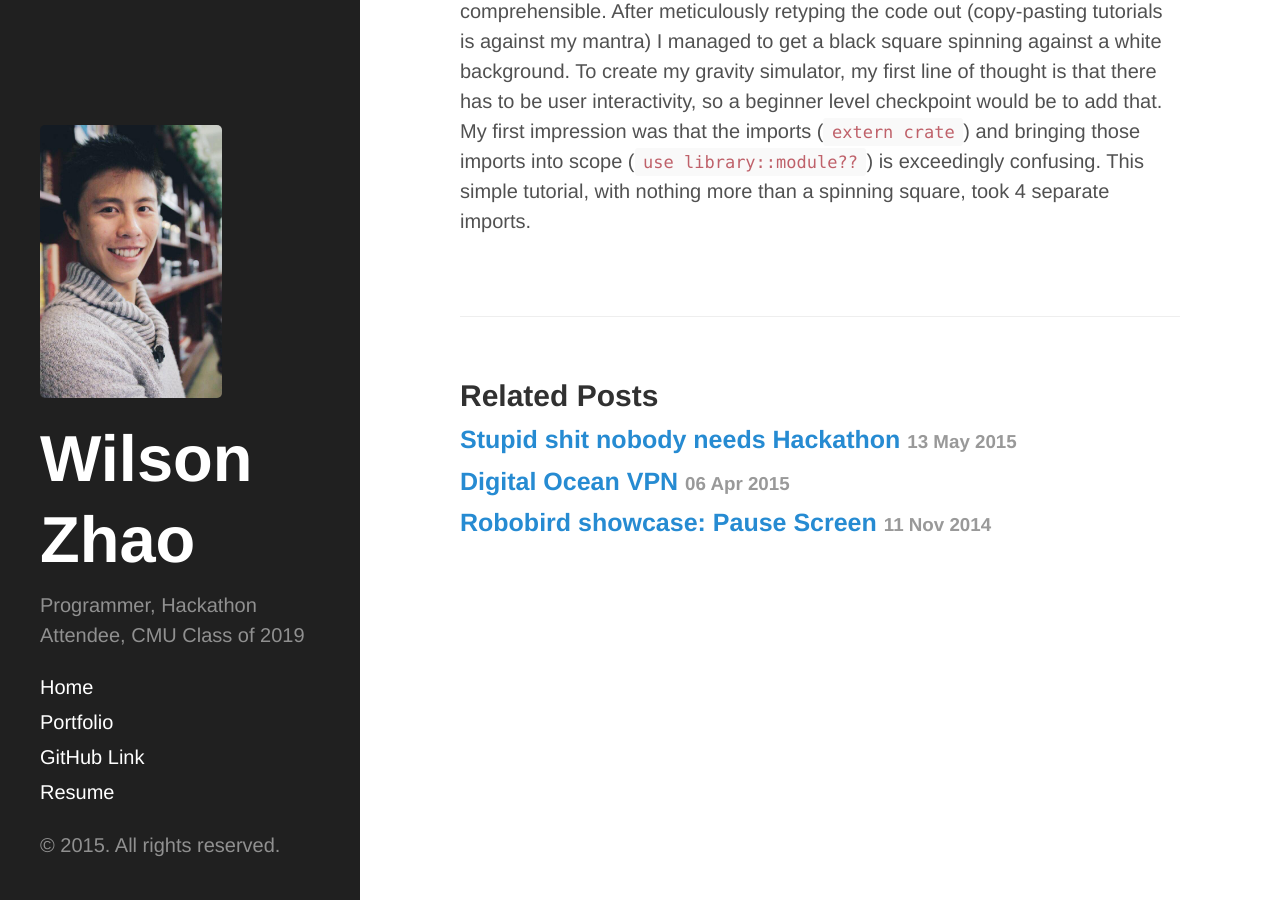
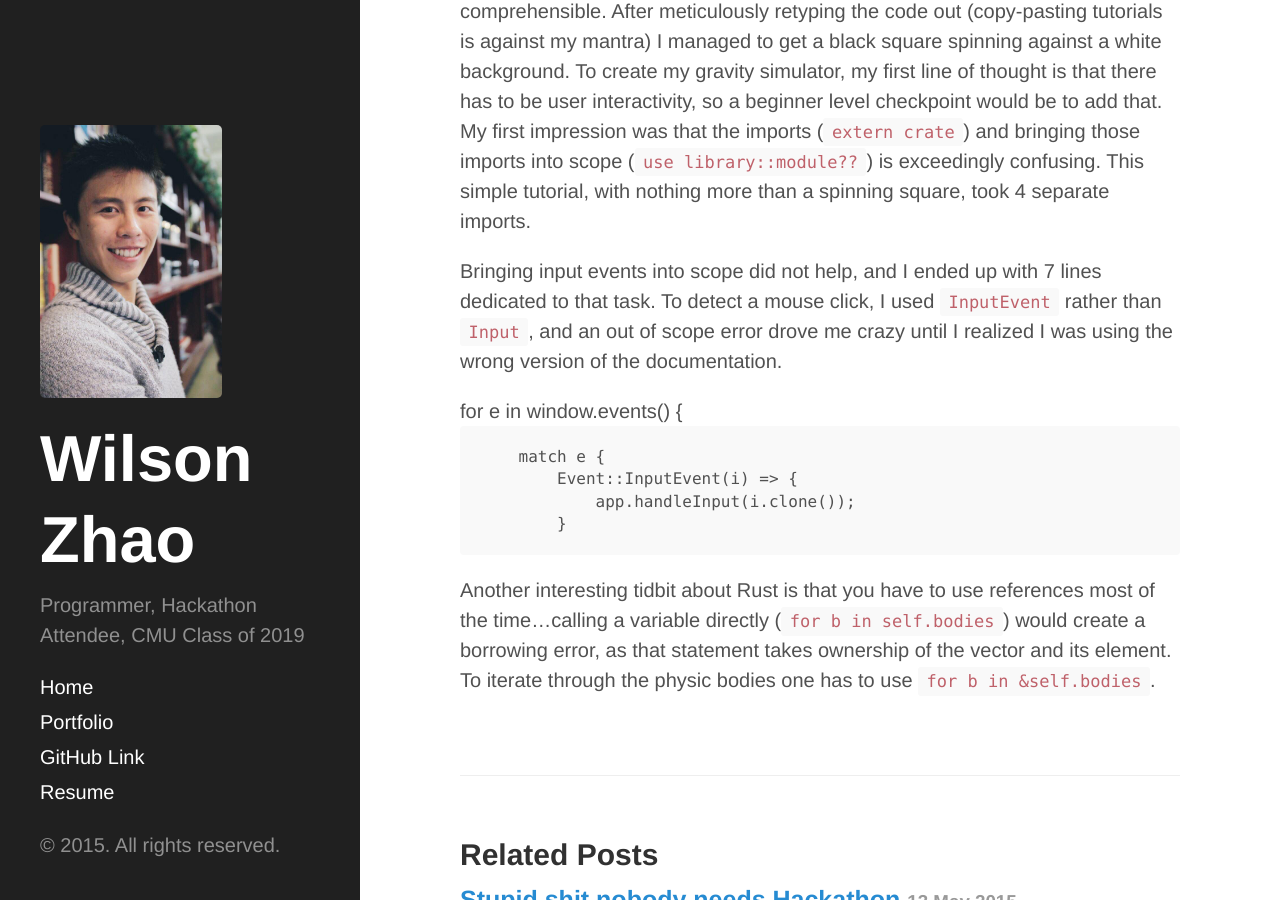
Before and after one commit to wilzh40/wilzh40.github.io_stop, a Jekyll site: the page built from _posts/2015-05-31-learning-rust-by-making-a-n-body-simulator.md, in a window 1280 px wide and 900 px high, scrolled down 1178 px. Built offline with Jekyll 4.4.1, drawn with Linux system fonts in a browser that asks for light colours; some web fonts are replaced; Markdown is read by kramdown in place of the engine named in the settings.

Commit message:
Updated 2015-05-31-learning-rust-by-making-a-n-body-simulator.md

```diff
--- a/_posts/2015-05-31-learning-rust-by-making-a-n-body-simulator.md
+++ b/_posts/2015-05-31-learning-rust-by-making-a-n-body-simulator.md
@@ -16,10 +18,18 @@ Fortunately, an opportunity presented itself; I had to make a computer simulatio
 ### Piston-2d
 
 Rust's standard library is extremely lacking, so developers have to rely on the [Cargo package manager](https://crates.io/) to build anything worth showing off. I needed to find a library that created a graphical interface written with a Rust implementation. After some scourging on Github, I found [Piston](http://www.piston.rs/), a "user friendly open source game engine written in Rust."
- It was in interesting journey to traverse the experimental territory of Rust to find a suitable starting point. I found the framework by searching up "graphics" and "rust" on Github, so I only stumbled upon a single module of the framework called [graphics](https://github.com/PistonDevelopers/graphics), and I miserably failed trying to get started. Where's the documentation? Where are the tutorials? I spent an hour trying to decipher how to get started, gave up, and found another project called
-[glutin](https://github.com/tomaka/glutin), a "Pure Rust alternative to GLFW." I had a basic screen running, but guess what? To add more functionality, more searching pointed me full circle back to Piston2D-core, which extended glutin. Nonetheless, Piston2D was a game engine that had its own implementation of a graphics window and could run on any graphics backend, and had some bare-bones event detection. I was convinced.
+ It was in interesting journey to traverse the experimental territory of Rust to find a suitable starting point. I found the framework by searching up "graphics" and "rust" on Github, so I only stumbled upon a single module of the framework called [graphics](https://github.com/PistonDevelopers/graphics), and I miserably failed trying to get started. Where's the documentation? Where are the tutorials? I spent an hour trying to decipher how to get started, gave up, and found another project called [glutin](https://github.com/tomaka/glutin), a "Pure Rust alternative to GLFW." I had a basic screen running, but guess what? To add more functionality, more searching pointed me full circle back to Piston2D-core, which extended glutin. Nonetheless, Piston2D was a game engine that had its own implementation of a graphics window and could run on any graphics backend, and had some bare-bones event detection. I was convinced.
 
 ### Getting started
 
-I found one measly [tutorial](https://github.com/PistonDevelopers/Piston-Tutorials/tree/master/getting-started) to help me to my feet, and it was slightly comprehensible. After meticulously retyping the code out (copy-pasting tutorials is against my mantra) I managed to get a black square spinning against a white background. To create my gravity simulator, my first line of thought is that there has to be user interactivity, so a beginner level checkpoint would be to add that. My first
-impression was that the imports (`extern crate`) and bringing those imports into scope (`use library::module??`) is exceedingly confusing. This simple tutorial, with nothing more than a spinning square, took 4 separate imports.
+I found one measly [tutorial](https://github.com/PistonDevelopers/Piston-Tutorials/tree/master/getting-started) to help me to my feet, and it was slightly comprehensible. After meticulously retyping the code out (copy-pasting tutorials is against my mantra) I managed to get a black square spinning against a white background. To create my gravity simulator, my first line of thought is that there has to be user interactivity, so a beginner level checkpoint would be to add that. My first impression was that the imports (`extern crate`) and bringing those imports into scope (`use library::module??`) is exceedingly confusing. This simple tutorial, with nothing more than a spinning square, took 4 separate imports.
+
+Bringing input events into scope did not help, and I ended up with 7 lines dedicated to that task. To detect a mouse click, I used `InputEvent` rather than `Input`, and an out of scope error drove me crazy until I realized I was using the wrong version of the documentation.
+
+ 	  for e in window.events() {
+        match e {
+            Event::InputEvent(i) => {
+                app.handleInput(i.clone());
+            }
+
+Another interesting tidbit about Rust is that you have to use references most of the time...calling a variable directly (`for b in self.bodies`) would create a borrowing error, as that statement takes ownership of the vector and its element. To iterate through the physic bodies one has to use `for b in &self.bodies`.
```
Also changed, not shown: other parts of _posts/2015-05-31-learning-rust-by-making-a-n-body-simulator.md (+4 -2 lines).
